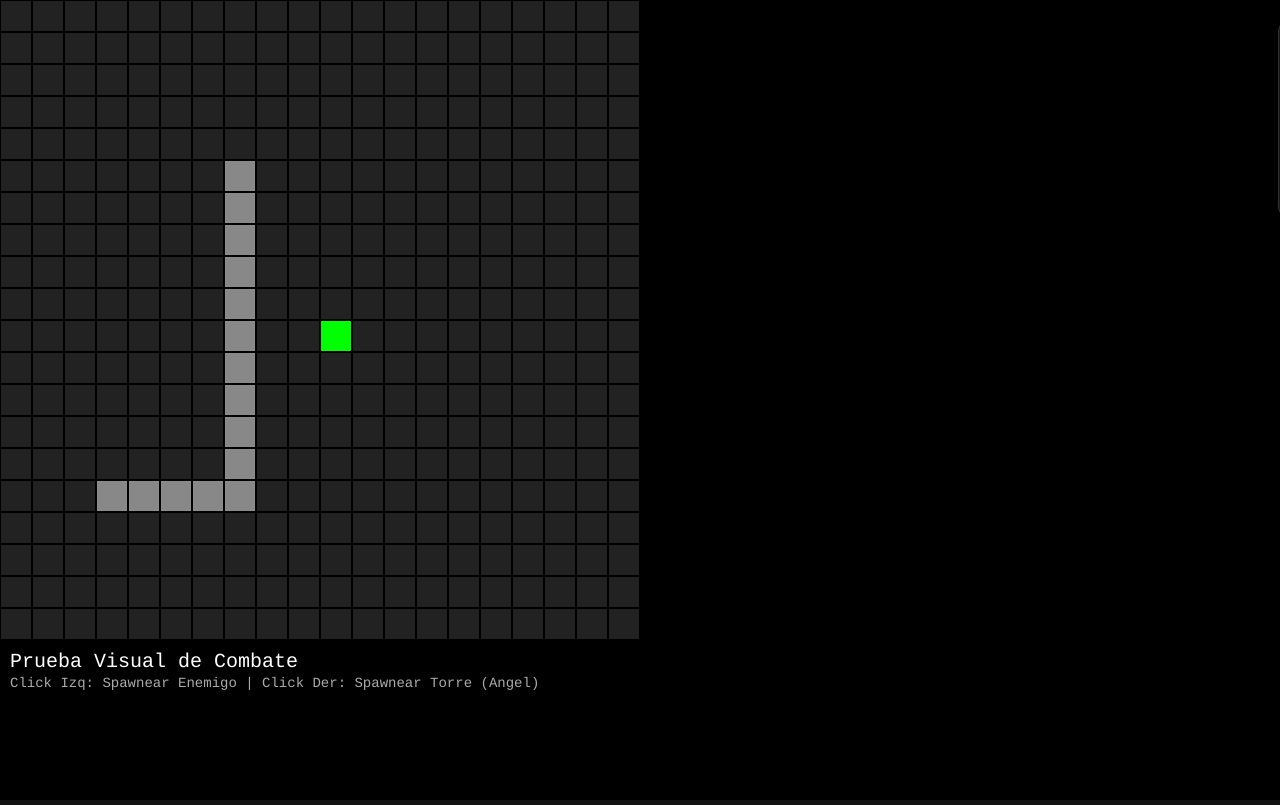
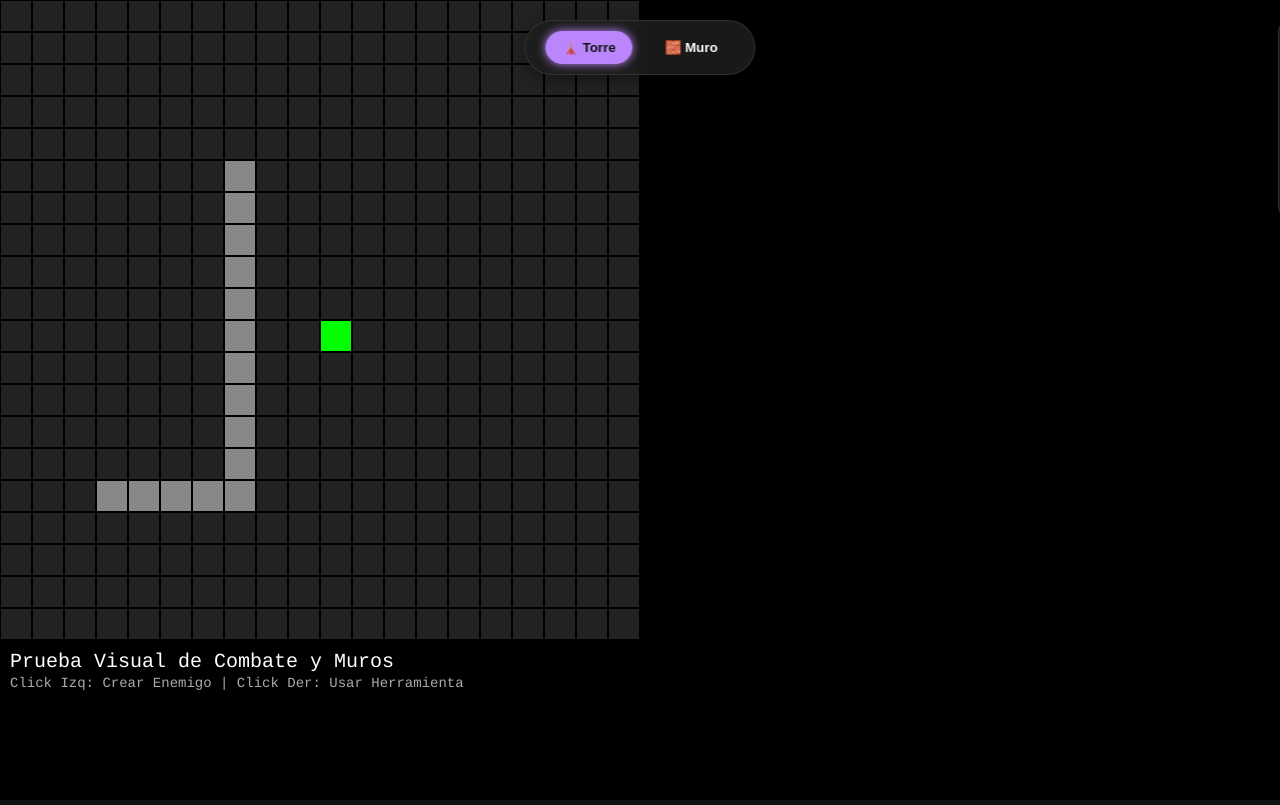
Before and after one commit to YuichiroRK/reino-nya, a website built with Vite: page apps/client/index.html in a window 1280 px wide. Shown: the top 805 px of the page. Built offline with nearby package versions, Linux system fonts and the light colour scheme; animation ran at ten frames a second.

Commit message:
New characters

```diff
--- a/apps/client/index.html
+++ b/apps/client/index.html
@@ -43,6 +43,46 @@
       box-shadow: 0 8px 32px 0 rgba(0, 0, 0, 0.37);
       z-index: 10;
       transition: right 0.3s cubic-bezier(0.175, 0.885, 0.32, 1.275);
+    }
+
+    /* Barra Superior de Herramientas (Test Mode) */
+    #test-toolbar {
+      position: absolute;
+      top: 20px;
+      left: 50%;
+      transform: translateX(-50%);
+      background: var(--surface-color);
+      backdrop-filter: blur(10px);
+      -webkit-backdrop-filter: blur(10px);
+      border: 1px solid rgba(255, 255, 255, 0.1);
+      border-radius: 30px;
+      padding: 10px 20px;
+      display: flex;
+      gap: 15px;
+      z-index: 10;
+      box-shadow: 0 4px 16px rgba(0,0,0,0.4);
+    }
+
+    .tool-btn {
+      background: transparent;
+      border: 1px solid transparent;
+      color: white;
+      padding: 8px 16px;
+      border-radius: 20px;
+      cursor: pointer;
+      font-weight: bold;
+      transition: all 0.2s;
+    }
+
+    .tool-btn:hover {
+      background: rgba(255, 255, 255, 0.1);
+    }
+
+    .tool-btn.active {
+      background: var(--primary-color);
+      color: var(--bg-color);
+      border-color: var(--primary-color);
+      box-shadow: 0 0 10px var(--primary-color);
     }
 
     #ui-panel.active {
@@ -102,6 +142,11 @@
 <body>
   <div id="game-container"></div>
 
+  <div id="test-toolbar">
+    <button class="tool-btn active" data-tool="tower">🗼 Torre</button>
+    <button class="tool-btn" data-tool="wall">🧱 Muro</button>
+  </div>
+
   <div id="ui-panel">
     <button id="close-panel">✕</button>
     <h2 id="tower-name">Nombre Torre</h2>
--- a/apps/client/src/entities/Tower.ts
+++ b/apps/client/src/entities/Tower.ts
@@ -11,10 +11,12 @@ export class Tower {
 
   private lastFiredTime: number = 0;
   private scene: Phaser.Scene;
+  private gridPos: { x: number; y: number };
 
   constructor(scene: Phaser.Scene, x: number, y: number, tileSize: number, profile: CharacterProfile, onClick: (t: Tower) => void) {
     this.scene = scene;
     this.profile = profile;
+    this.gridPos = { x, y };
 
     // Draw range
     this.rangeCircle = scene.add.circle(
@@ -50,11 +52,14 @@ export class Tower {
       return;
     }
 
-    // Filter enemies in range
+    // Filter enemies in range AND in Line of Sight
     const inRange = enemies.filter(e => {
       if (!e.isActive) return false;
       const dist = Phaser.Math.Distance.Between(this.sprite.x, this.sprite.y, e.sprite.x, e.sprite.y);
-      return dist <= this.profile.baseStats.range;
+      if (dist > this.profile.baseStats.range) return false;
+
+      // Check Line of Sight using Bresenham
+      return this.hasLineOfSight(this.gridPos.x, this.gridPos.y, e.gridPos.x, e.gridPos.y, map);
     });
 
     if (inRange.length === 0) return;
@@ -66,6 +71,25 @@ export class Tower {
       this.fire(target);
       this.lastFiredTime = time;
     }
+  }
+
+  private hasLineOfSight(x0: number, y0: number, x1: number, y1: number, map: DijkstraMap): boolean {
+    let dx = Math.abs(x1 - x0);
+    let dy = Math.abs(y1 - y0);
+    let sx = (x0 < x1) ? 1 : -1;
+    let sy = (y0 < y1) ? 1 : -1;
+    let err = dx - dy;
+
+    while (true) {
+      if (map.grid[y0] && map.grid[y0][x0] && !map.grid[y0][x0].isWalkable) {
+        return false; // Choca con un muro
+      }
+      if (x0 === x1 && y0 === y1) break;
+      let e2 = 2 * err;
+      if (e2 > -dy) { err -= dy; x0 += sx; }
+      if (e2 < dx) { err += dx; y0 += sy; }
+    }
+    return true;
   }
 
   private selectTarget(enemies: Enemy[], map: DijkstraMap): Enemy {
--- a/apps/client/src/main.ts
+++ b/apps/client/src/main.ts
@@ -8,7 +8,9 @@ class MainScene extends Phaser.Scene {
   private map!: DijkstraMap;
   private enemies: Enemy[] = [];
   private towers: Tower[] = [];
+  private gridRects: Phaser.GameObjects.Rectangle[][] = [];
   private tileSize = 32;
+  private activeTool: 'tower' | 'wall' = 'tower';
 
   // Referencias a la UI HTML
   private selectedTower: Tower | null = null;
@@ -36,21 +38,23 @@ class MainScene extends Phaser.Scene {
 
     this.map.calculate([{ x: centerX, y: centerY }]);
 
-    // Dibujar grid
+    // Dibujar grid interactivo
     for (let y = 0; y < rows; y++) {
+      this.gridRects[y] = [];
       for (let x = 0; x < cols; x++) {
         const node = this.map.grid[y][x];
         let color = 0x222222;
         if (!node.isWalkable) color = 0x888888;
         else if (x === centerX && y === centerY) color = 0x00ff00;
 
-        this.add.rectangle(
+        const rect = this.add.rectangle(
           x * this.tileSize + this.tileSize / 2,
           y * this.tileSize + this.tileSize / 2,
           this.tileSize - 2,
           this.tileSize - 2,
           color
         );
+        this.gridRects[y][x] = rect;
       }
     }
 
@@ -67,18 +71,29 @@ class MainScene extends Phaser.Scene {
       const x = Math.floor(pointer.x / this.tileSize);
       const y = Math.floor(pointer.y / this.tileSize);
 
-      if (x >= 0 && x < cols && y >= 0 && y < rows && this.map.grid[y][x].isWalkable) {
+      if (x >= 0 && x < cols && y >= 0 && y < rows) {
         if (pointer.rightButtonDown()) {
-          // Spawnear Torre (Angel como prototipo)
-          const tower = new Tower(this, x, y, this.tileSize, Angel, (t) => this.openUIPanel(t));
-          this.towers.push(tower);
+          // Usar Herramienta Activa
+          if (this.activeTool === 'tower') {
+            if (this.map.grid[y][x].isWalkable && !(x === 10 && y === 10)) {
+              const tower = new Tower(this, x, y, this.tileSize, Angel, (t) => this.openUIPanel(t));
+              this.towers.push(tower);
+            }
+          } else if (this.activeTool === 'wall') {
+            if (!(x === 10 && y === 10)) {
+              this.toggleWall(x, y);
+            }
+          }
         } else {
-          // Spawnear Enemigo
-          const enemy = new Enemy(this, x, y, this.tileSize);
-          this.enemies.push(enemy);
+          // Click Izquierdo: Solo spawnear si es caminable
+          if (this.map.grid[y][x].isWalkable) {
+            const enemy = new Enemy(this, x, y, this.tileSize);
+            this.enemies.push(enemy);
+          } else {
+            this.closeUIPanel();
+          }
         }
       } else {
-        // Cerrar panel si se hace click en un lugar inválido (ej. muro)
         this.closeUIPanel();
       }
     });
@@ -90,8 +105,8 @@ class MainScene extends Phaser.Scene {
       loop: true
     });
 
-    this.add.text(10, rows * this.tileSize + 10, 'Prueba Visual de Combate', { fontSize: '20px', color: '#ffffff' });
-    this.add.text(10, rows * this.tileSize + 35, 'Click Izq: Spawnear Enemigo | Click Der: Spawnear Torre (Angel)', { fontSize: '14px', color: '#aaaaaa' });
+    this.add.text(10, rows * this.tileSize + 10, 'Prueba Visual de Combate y Muros', { fontSize: '20px', color: '#ffffff' });
+    this.add.text(10, rows * this.tileSize + 35, 'Click Izq: Crear Enemigo | Click Der: Usar Herramienta', { fontSize: '14px', color: '#aaaaaa' });
 
     this.setupHTMLUI();
   }
@@ -118,6 +133,30 @@ class MainScene extends Phaser.Scene {
         this.selectedTower.targetingPriority = val as TargetingPriority;
       }
     });
+
+    // Toolbar logic
+    const toolBtns = document.querySelectorAll('.tool-btn');
+    toolBtns.forEach(btn => {
+      btn.addEventListener('click', (e) => {
+        toolBtns.forEach(b => b.classList.remove('active'));
+        const target = e.currentTarget as HTMLElement;
+        target.classList.add('active');
+        this.activeTool = target.dataset.tool as 'tower' | 'wall';
+      });
+    });
+  }
+
+  toggleWall(x: number, y: number) {
+    const node = this.map.grid[y][x];
+    const isNowWalkable = !node.isWalkable;
+
+    this.map.setWalkable(x, y, isNowWalkable);
+
+    // Recalcular mapa
+    this.map.calculate([{ x: 10, y: 10 }]);
+
+    // Actualizar visual
+    this.gridRects[y][x].setFillStyle(isNowWalkable ? 0x222222 : 0x888888);
   }
 
   openUIPanel(tower: Tower) {
--- /dev/null
+++ b/packages/game-data/src/characters/cesar.ts
@@ -0,0 +1,21 @@
+import { CharacterProfile, Rarity, Role, DamageType } from "@td-nya/shared";
+
+export const Cesar: CharacterProfile = {
+  id: "cesar",
+  name: "Cesar",
+  title: "Soldado del Nya",
+  rarity: Rarity.R,
+  roles: [Role.TANK],
+  damageType: DamageType.PHYSICAL,
+  description:
+    "Un Bruiser/Tank de primera línea con energía de protagonista de shonen. No destaca eliminando enemigos, sino en no caer jamás. Grita el nombre de sus ataques, absorbe golpes descomunales y sigue avanzando.",
+  baseStats: {
+    hp: 2500,           // El mayor HP del equipo — es literalmente una pared
+    attack: 55,         // Daño moderado constante — no es un DPS
+    defense: 200,       // Máxima defensa física
+    magicDefense: 80,
+    range: 64,          // Solo alcanza la casilla adyacente — cuerpo a cuerpo
+    attackSpeed: 0.6,   // Lento, pesado — golpes de espadón
+    moveSpeed: 0,
+  },
+};
--- /dev/null
+++ b/packages/game-data/src/characters/gretch.ts
@@ -0,0 +1,21 @@
+import { CharacterProfile, Rarity, Role, DamageType } from "@td-nya/shared";
+
+export const Gretch: CharacterProfile = {
+  id: "gretch",
+  name: "Gretch",
+  title: "Princesa del Nya",
+  rarity: Rarity.SSR,
+  roles: [Role.AOE_DPS, Role.BUFFER],
+  damageType: DamageType.MAGICAL,
+  description:
+    "La Princesa del Nya. Espontánea, idealista y explosivamente poderosa. Buffea al equipo mientras destruye grupos enteros de enemigos con magia AOE. Su magia reacciona emocionalmente ante el peligro.",
+  baseStats: {
+    hp: 850,
+    attack: 130,        // El mayor daño mágico del equipo — AOE masivo
+    defense: 60,
+    magicDefense: 100,
+    range: 250,         // Área media — necesita estar cerca para apoyar aliados
+    attackSpeed: 0.7,   // Ataques lentos pero devastadores en área
+    moveSpeed: 0,
+  },
+};
--- /dev/null
+++ b/packages/game-data/src/characters/kiu.ts
@@ -0,0 +1,21 @@
+import { CharacterProfile, Rarity, Role, DamageType } from "@td-nya/shared";
+
+export const Kiu: CharacterProfile = {
+  id: "kiu",
+  name: "Kiu",
+  title: "Subcapitán del Nya",
+  rarity: Rarity.SR,
+  roles: [Role.DPS],
+  damageType: DamageType.PHYSICAL,
+  description:
+    "Subcapitán del Nya y DPS de ballesta experimental. Tiene una enorme confianza en su puntería y aún más en sus propias ideas. No siempre sabe qué está haciendo, pero casi siempre encuentra la manera de que funcione.",
+  baseStats: {
+    hp: 700,
+    attack: 110,        // Alto daño individual — sniper de ballesta
+    defense: 50,
+    magicDefense: 45,
+    range: 350,         // Mayor alcance del equipo — mantiene distancia
+    attackSpeed: 1.4,   // Rápido pero preciso
+    moveSpeed: 0,
+  },
+};
--- /dev/null
+++ b/packages/game-data/src/characters/tribu.ts
@@ -0,0 +1,21 @@
+import { CharacterProfile, Rarity, Role, DamageType } from "@td-nya/shared";
+
+export const Tribu: CharacterProfile = {
+  id: "tribu",
+  name: "Tribu",
+  title: "Capitán del Nya",
+  rarity: Rarity.SSR,
+  roles: [Role.COMMANDER, Role.BUFFER, Role.SUPPORT],
+  damageType: DamageType.PHYSICAL,
+  description:
+    "El Capitán del Nya. No necesita el mayor daño — necesita entender el campo de batalla mejor que el enemigo. Su Adaptación Táctica convierte cualquier composición en una fuerza coordinada.",
+  baseStats: {
+    hp: 1000,
+    attack: 75,         // Moderado — su poder real es buffear aliados
+    defense: 90,
+    magicDefense: 70,
+    range: 280,         // Segunda línea: alcance amplio para cubrir aliados
+    attackSpeed: 1.0,
+    moveSpeed: 0,
+  },
+};
--- a/packages/game-data/src/index.ts
+++ b/packages/game-data/src/index.ts
@@ -13,4 +13,8 @@ export const GameConstants = {
 
 export * from './characters/angel';
 export * from './characters/lucy';
+export * from './characters/tribu';
+export * from './characters/kiu';
+export * from './characters/gretch';
+export * from './characters/cesar';
 export * from './pathfinding/DijkstraMap';
--- a/packages/shared/src/index.ts
+++ b/packages/shared/src/index.ts
@@ -2,14 +2,13 @@ export const SHARED_VERSION = "1.0.0";
 
 // Basic enums for targeting
 export enum TargetingPriority {
-  MOST_HP = "MOST_HP",
-  LEAST_HP = "LEAST_HP",
-  CLOSEST = "CLOSEST",
-  FARTHEST = "FARTHEST",
+  MOST_HP = "HIGHEST_HP",
+  LEAST_HP = "LOWEST_HP",
+  CLOSEST_TO_TOWER = "CLOSEST_TO_TOWER",
+  FARTHEST_FROM_CORE = "FARTHEST_FROM_CORE",
   STRONGEST = "STRONGEST",
   WEAKEST = "WEAKEST",
   CLOSEST_TO_CORE = "CLOSEST_TO_CORE",
-  FARTHEST_FROM_CORE = "FARTHEST_FROM_CORE",
   FASTEST = "FASTEST"
 }
 
@@ -27,6 +26,8 @@ export enum Role {
   TANK = "TANK",
   BUFFER = "BUFFER",
   DEBUFFER = "DEBUFFER",
+  COMMANDER = "COMMANDER",
+  AOE_DPS = "AOE_DPS",
 }
 
 export enum DamageType {
```
